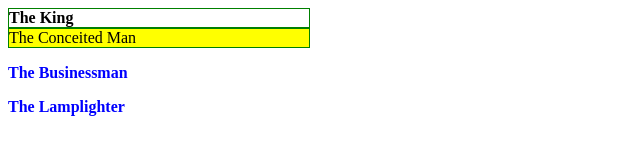
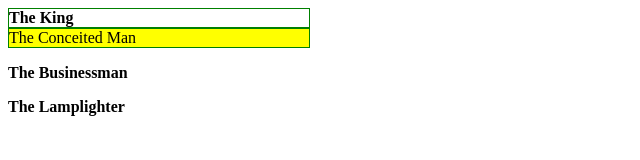
Before and after one commit to labutak/Mojm-r.github.io, a plain HTML site: page hratky.html in a window 1280 px wide. Shown: the whole page, without its empty margins (0-640 px from the left). Drawn offline with Linux system fonts and the light colour scheme.

Commit message:
Update style1.css

```diff
--- a/style1.css
+++ b/style1.css
@@ -1,4 +1,4 @@
- .big {
+ .news {
 
     color: blue;
 }
```
